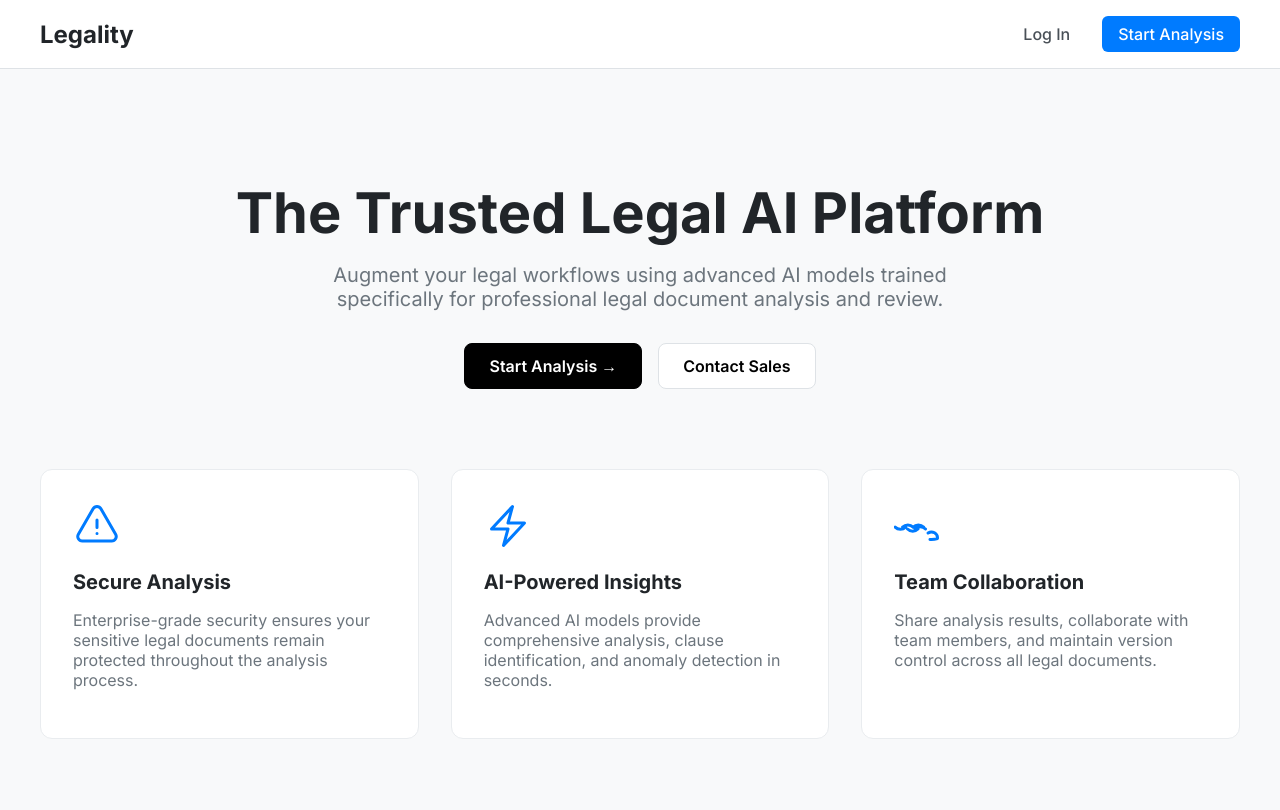
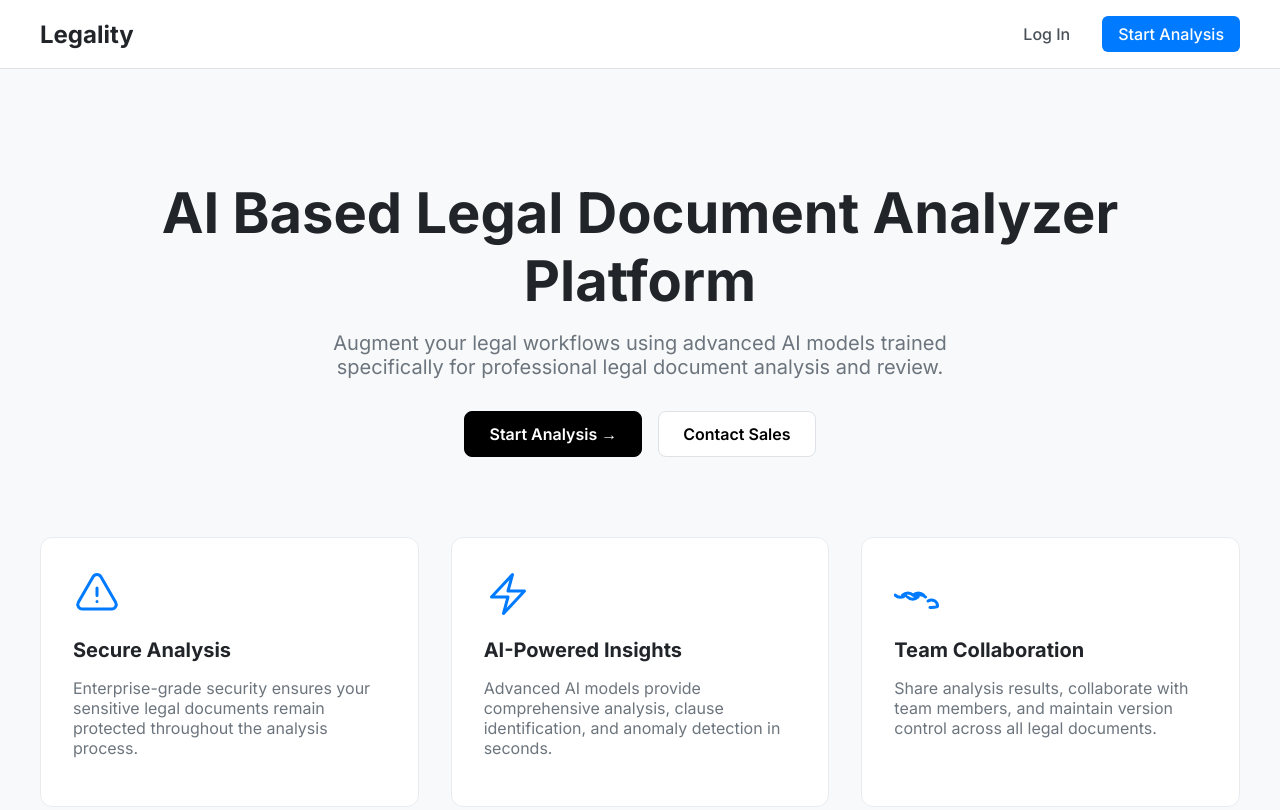
Before and after one commit to Ashutos865/Document-analyzer, a plain HTML site: page index.html in a window 1280 px wide. Shown: the top 810 px of the page. Drawn offline with Linux system fonts and the light colour scheme.

Commit message:
Update index.html

```diff
--- a/index.html
+++ b/index.html
@@ -20,7 +20,7 @@
 
     <main class="landing-main">
         <section class="hero">
-            <h1>The Trusted Legal AI Platform</h1>
+            <h1>AI Based Legal Document Analyzer Platform</h1>
             <p>Augment your legal workflows using advanced AI models trained specifically for professional legal document analysis and review.</p>
             <div class="hero-buttons">
                 <a href="analyzer.html" class="button-primary">Start Analysis &rarr;</a>
```
